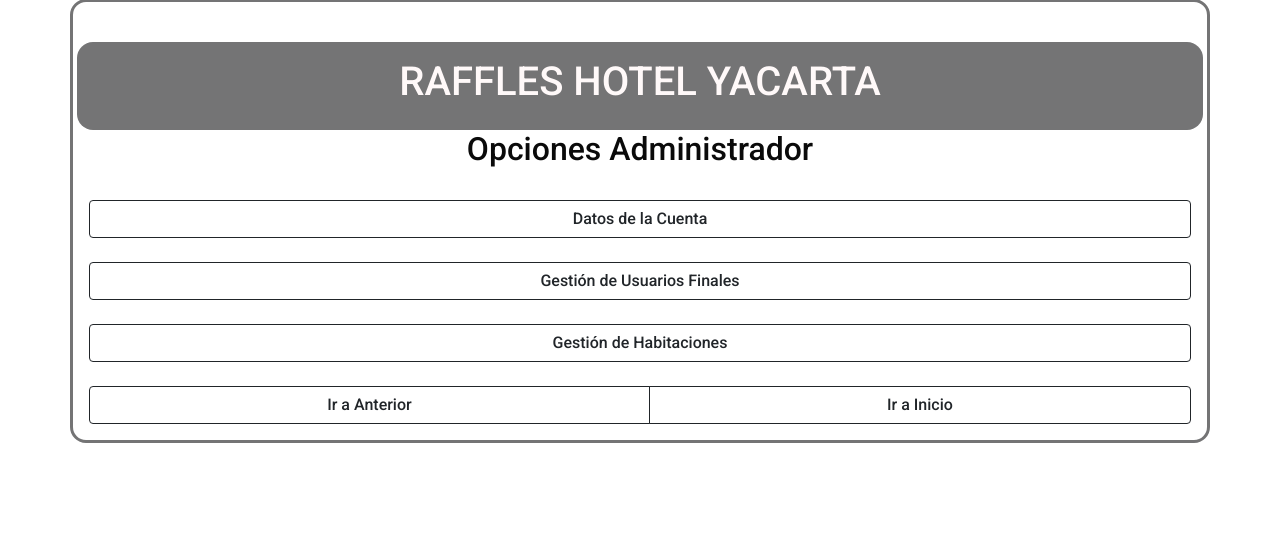
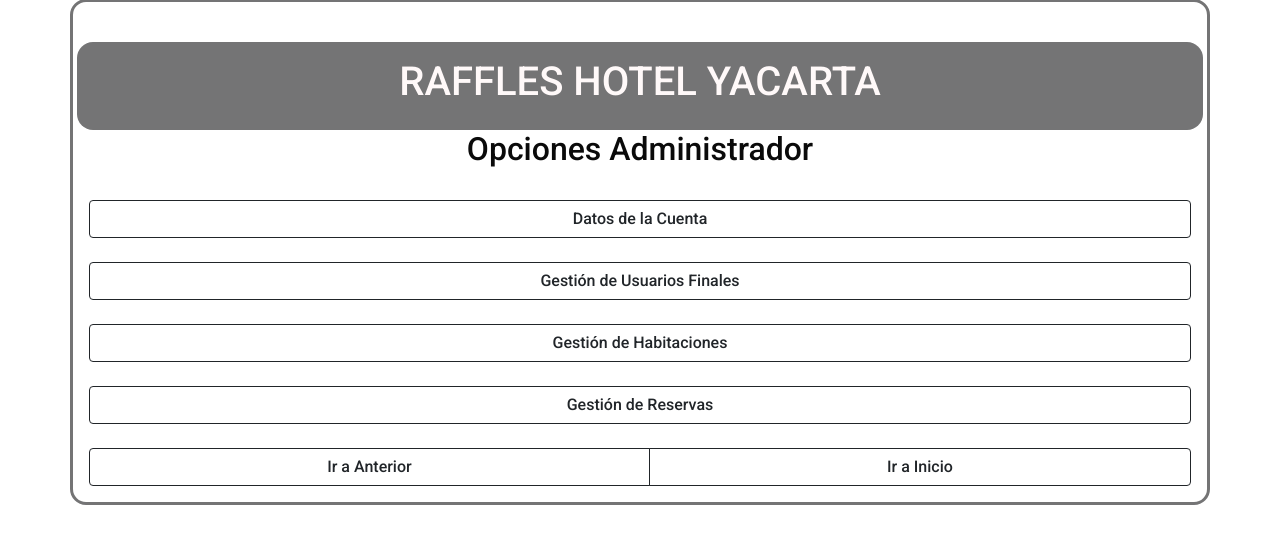
Before and after one commit to jvalu90/AppWebS_3, a Flask app: page /0-1-2-opciones_administrador/ in a window 1280 px wide. Shown: the part 49-593 px from the top of the page. Run offline with Flask 2, Linux system fonts and the light colour scheme; parts of the project's set-up code (start-up, migrations or seed data) failed here and were passed over.

Commit message:
Se actualizan las interfaces de administrador y superadministrador

```diff
--- a/app.py
+++ b/app.py
@@ -1,6 +1,6 @@
 from flask import Flask, render_template, request, redirect, url_for, session
 from flask.templating import render_template
-from forms import formcancelarreserva, formlogin, FormCalificarHabitacion, formmodificarreserva, formreservanueva, formreservas, formcancelarreserva,FormAgregarUsuarioFinalCRUD,FormModificarUsuarioFinalCRUD,FormAgregarUsuarioAdmonCRUD,FormModificarUsuarioAdmonCRUD
+from forms import formcancelarreserva, formlogin, FormCalificarHabitacion, formmodificarreserva, formreservanueva, formreservas, formcancelarreserva, formreservasadmin, FormAgregarUsuarioFinalCRUD,FormModificarUsuarioFinalCRUD,FormAgregarUsuarioAdmonCRUD,FormModificarUsuarioAdmonCRUD
 import os
 from models import reservas,usuario_final,usuario_administrador,login
 
--- a/templates/0-1-2-opciones_administrador.html
+++ b/templates/0-1-2-opciones_administrador.html
@@ -63,6 +63,16 @@
 
       <div class="row">
         <div class="btn-group" role="group" aria-label="Basic example">
+          <a class="btn btn-outline-dark" href="{{url_for('consulta_reservas_admin')}}" role="button">Gestión de Reservas</a>
+        </div>
+      </div>
+
+      <div>
+        <br>
+      </div>
+
+      <div class="row">
+        <div class="btn-group" role="group" aria-label="Basic example">
           <!-- Christian_Comment: En la opción ir a anterior cuando el usuario esté logueado pienso que
             lo debe arrojar a la misma ventana de opciones de administrador y no al login, porque para ello
             debería de cerrar la sesión. -->
```
Also changed, not shown: forms.py (+4 -3 lines), templates/0-1-1-4-gestion_habitaciones.html (+0 -7 lines), templates/0-1-1-opciones_super_administrador.html (+10 -0 lines), templates/0-1-2-3-gestion_habitaciones.html (+0 -7 lines).
